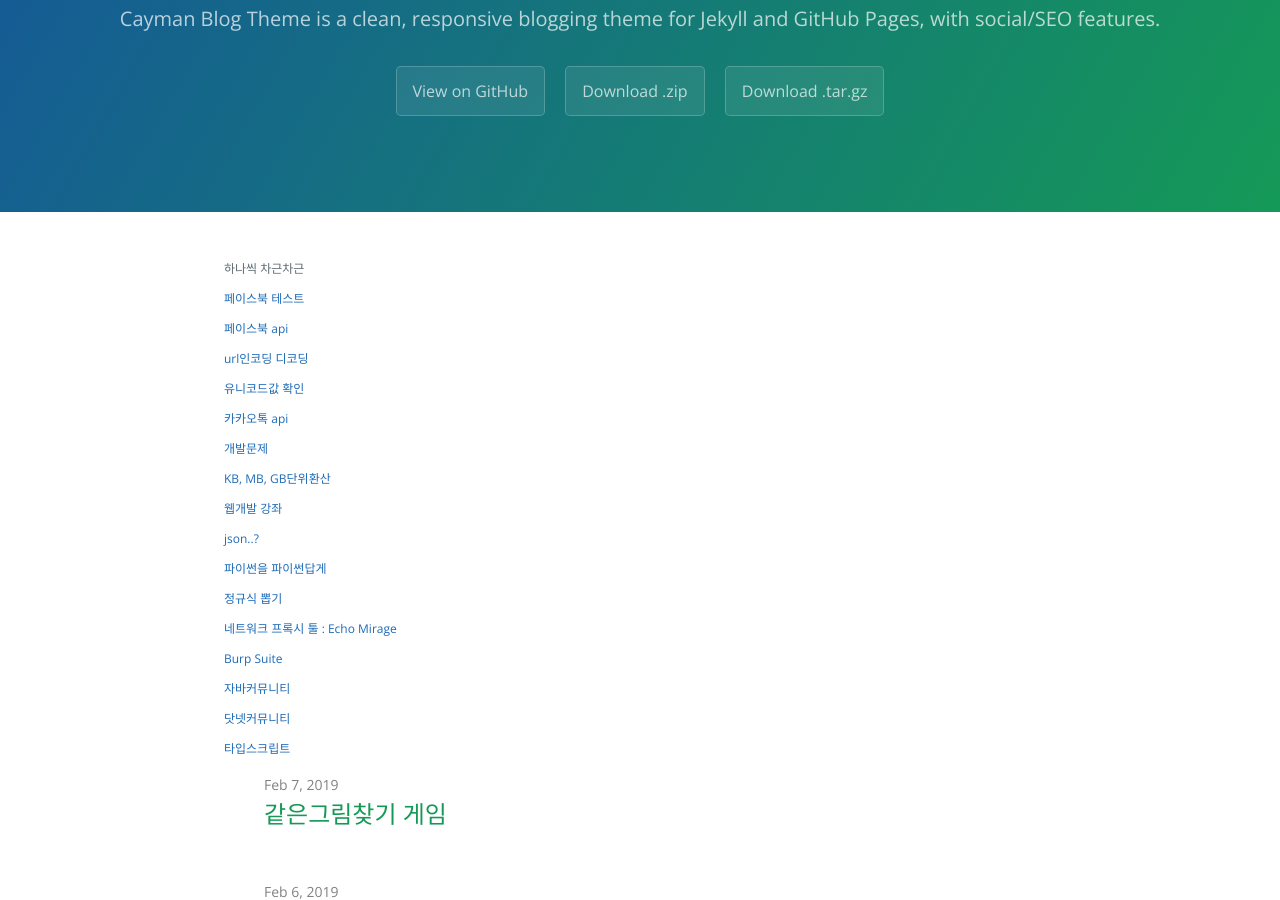
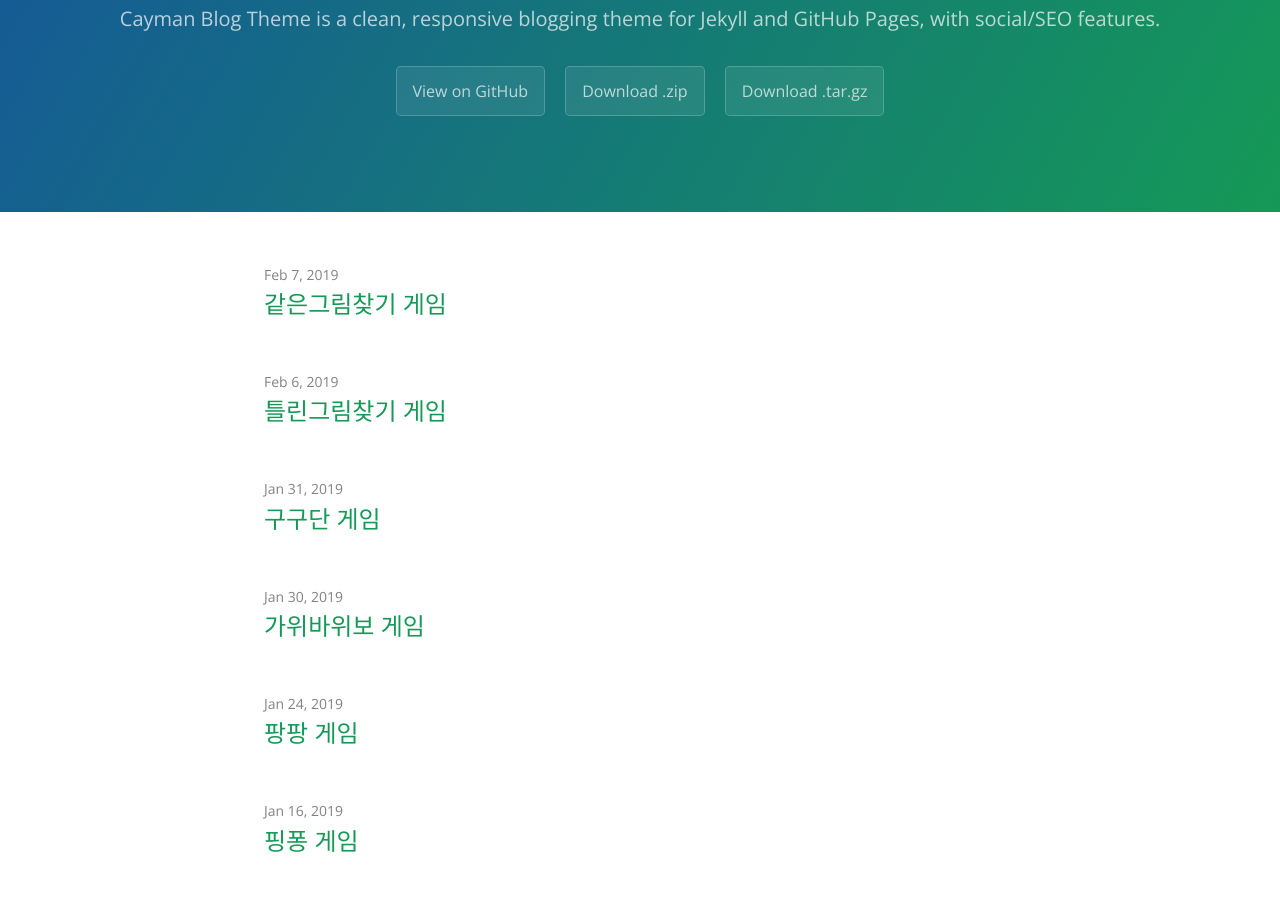
Before and after one commit to zzingyuna/test_site.github.io, a Jekyll site: the page built from index.md, in a window 1280 px wide and 900 px high, scrolled down 251 px. Built offline with Jekyll 4.4.1, drawn with Linux system fonts in a browser that asks for light colours.

Commit message:
Update index.md

```diff
--- a/index.md
+++ b/index.md
@@ -7,37 +7,3 @@
 #
 layout: home
 ---
-
-하나씩 차근차근
-
-[페이스북 테스트](http://www.fbrell.com/Sharing/2%20-%20FB.ui%20Dialogs)
-
-[페이스북 api](https://developers.facebook.com/docs/reference/javascript/FB.getAuthResponse)
-
-[url인코딩 디코딩](https://www.urldecoder.org/)
-
-[유니코드값 확인](http://aci.selfip.org/support/unicode/escchrt13.php)
-
-[카카오톡 api](https://developers.kakao.com/apps)
-
-[개발문제](https://www.acmicpc.net/problemset)
-
-[KB, MB, GB단위환산](http://mwultong.blogspot.com/2008/01/kb-mb-gb-tb-pb-convert.html)
-
-[웹개발 강좌](http://www.deadfire.net/index.html)
-
-[json..?](http://json2csharp.com/)
-
-[파이썬을 파이썬답게](https://programmers.co.kr/learn/courses/4008/lessons/13254)
-
-[정규식 뽑기](https://regexr.com/)
-
-[네트워크 프록시 툴 : Echo Mirage](http://itstarter.tistory.com/459)
-
-[Burp Suite](https://lng1982.tistory.com/139)
-
-[자바커뮤니티](https://okky.kr/)
-
-[닷넷커뮤니티](http://www.devpia.com/)
-
-[타입스크립트](https://ahnheejong.gitbook.io/ts-for-jsdev/01-introducing-typescript/why-typescript)
```
